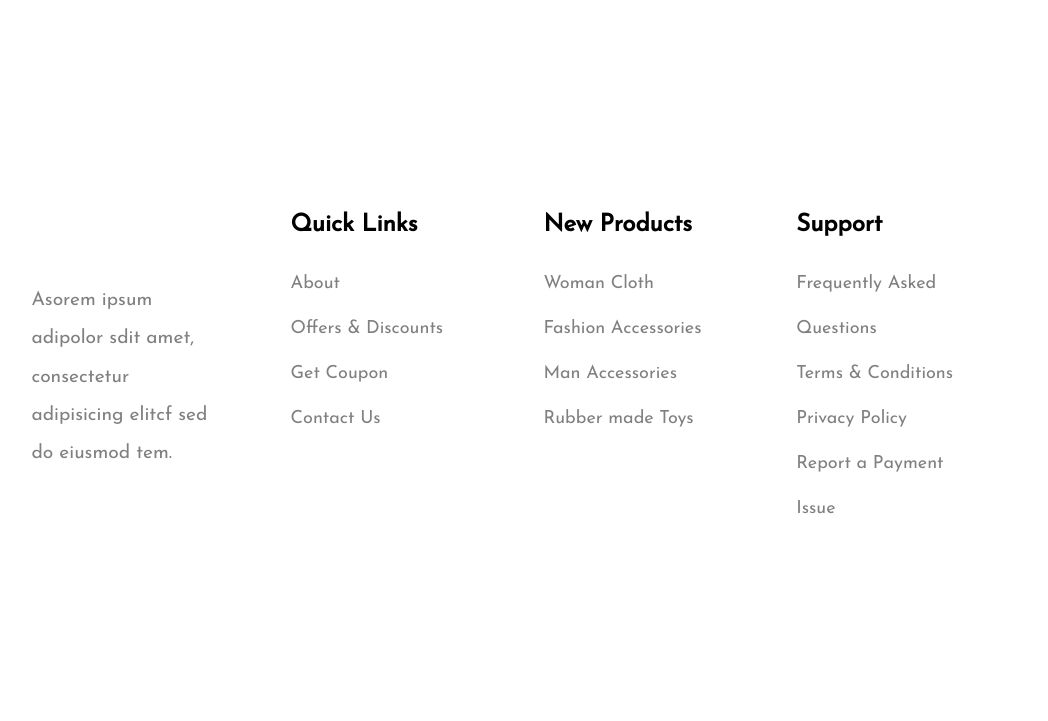
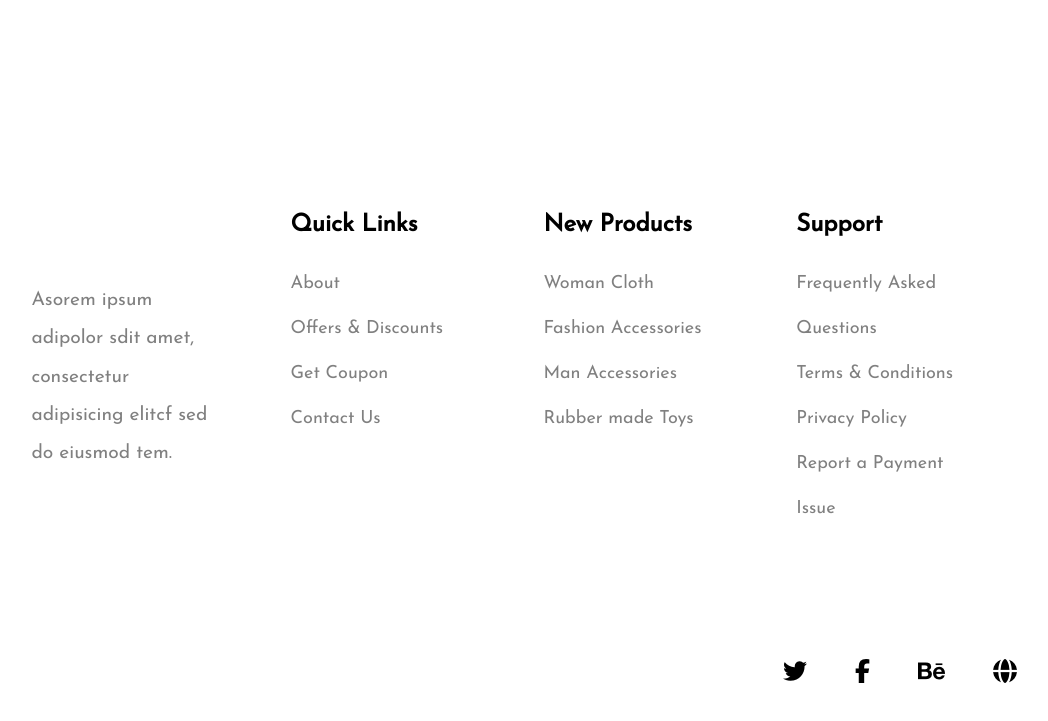
Before and after one commit to paco-pinot/PACO_PINOT_TheWatch, a website: page index.html in a window 1280 px wide. Shown: the part 5970-6691 px from the top of the page, without its empty margins (135-1183 px from the left). Drawn offline with Linux system fonts and the light colour scheme.

```diff
--- a/index.html
+++ b/index.html
@@ -352,6 +352,12 @@
                     </ul>
                 </div>
             </div>
+            <div class="reseauxFooter">
+                <i class="fa-brands fa-twitter"></i>
+                <i class="fa-brands fa-facebook-f"></i>
+                <i class="fa-brands fa-behance"></i>
+                <i class="fa-solid fa-globe"></i>
+            </div>
         </footer>
         <br><br><br><br><br><br><br><br><br><br><br><br><br><br><br><br><br><br><br><br>
     </main>
--- a/src/sass/modules/index/_footer.scss
+++ b/src/sass/modules/index/_footer.scss
@@ -1,9 +1,9 @@
 footer{
+    margin-top: 10em;
+    margin-left: 10%;
+    margin-right: 10%;
+    .containerFooter{
 
-    margin-top: 10em;
-    .containerFooter{
-        margin-left: 10%;
-        margin-right: 10%;
         display: flex;
         color: grey;
 
@@ -34,4 +34,11 @@
             font-size: large;
         }
     }
+    .reseauxFooter{
+        display: flex;
+        gap: 2em;
+        font-size: x-large;
+        margin-top: 4em;
+        justify-content: end;
+    }
 }
```
Also changed, not shown: public/css/app.css.
